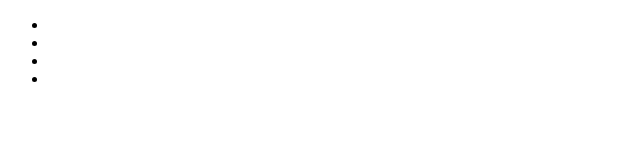
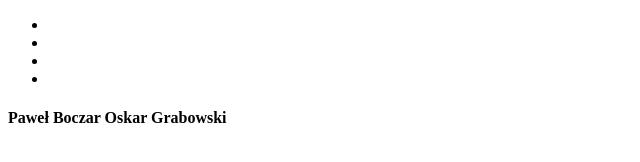
Before and after one commit to OGI00/Zaliczenie, a plain HTML site: page index.html in a window 1280 px wide. Shown: the whole page, without its empty margins (0-640 px from the left). Drawn offline with Linux system fonts and the light colour scheme.

Commit message:
utworzenie footera i dodanie imion autorów

```diff
--- a/index.html
+++ b/index.html
@@ -14,4 +14,9 @@
         <li></li>
     </ul>
 </body>
+<footer>
+    <h4>
+        Paweł Boczar Oskar Grabowski
+    </h4>
+</footer>
 </html>
```
